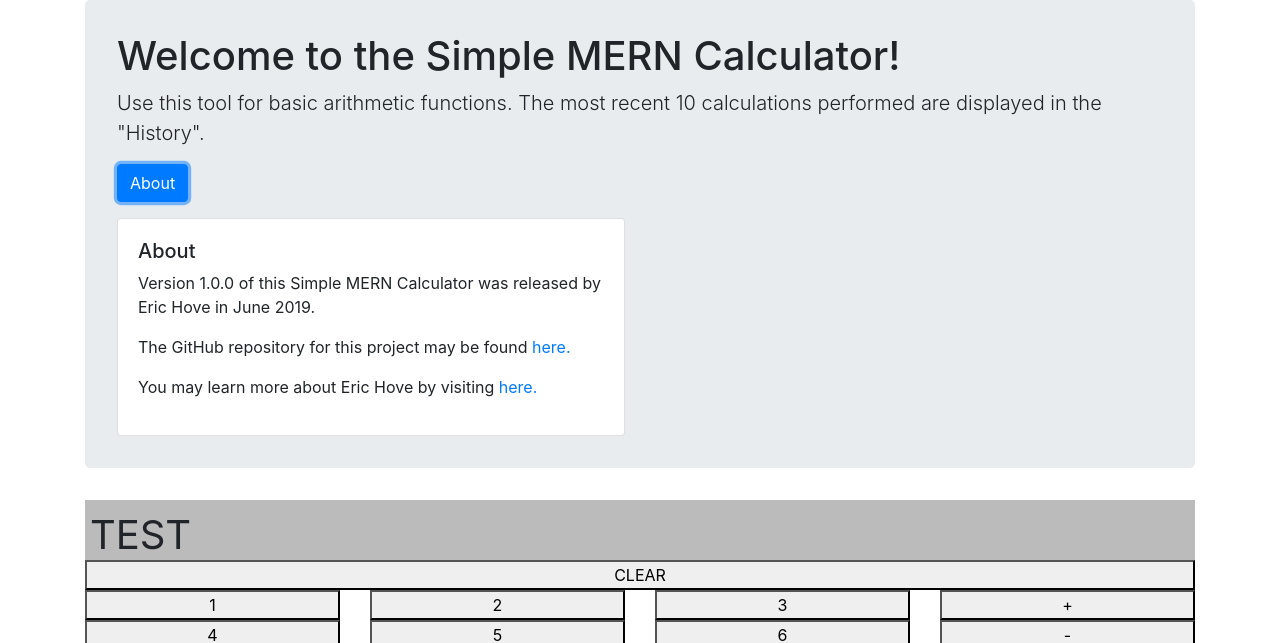
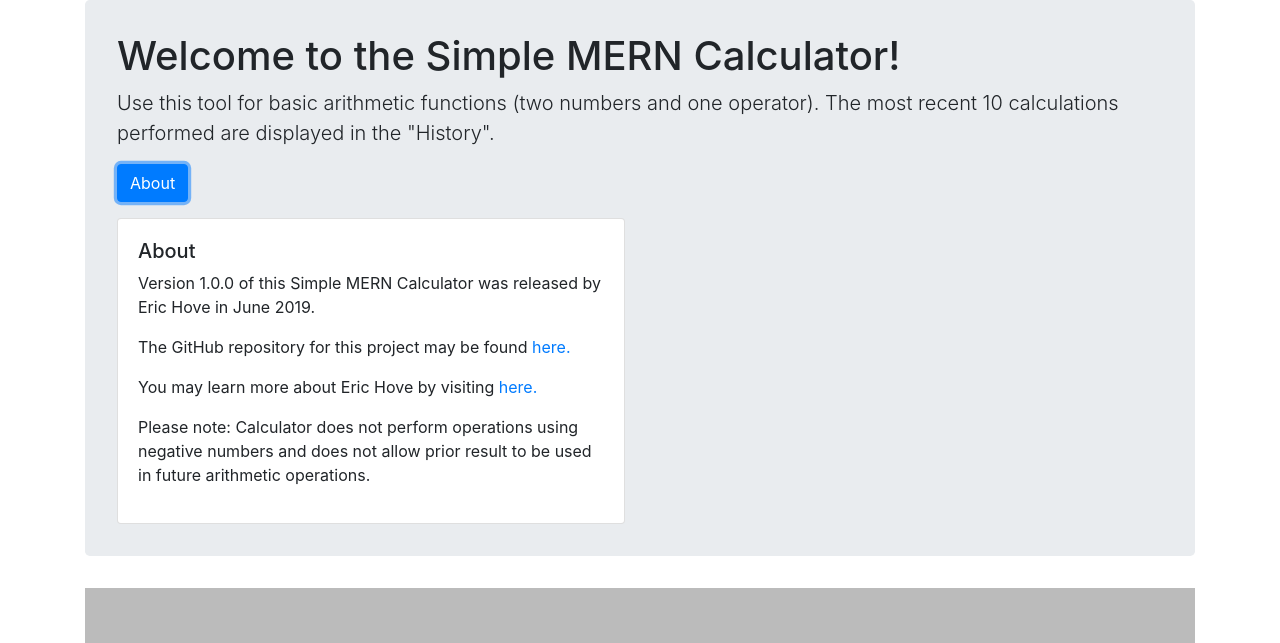
Before and after one commit to eghove/react-calc, a React (Create React App) app in the folder client/: page / in a window 1280 px wide. Both pictures are taken after a click on the button "About". Shown: the top 643 px of the page. Built offline with nearby package versions, Linux system fonts and the light colour scheme; no server answers.

Commit message:
got it working locally

```diff
--- a/client/src/App.js
+++ b/client/src/App.js
@@ -12,19 +12,22 @@
 
   state = {
     pastCalcs: [],
-    result: "TEST",
+    result: "",
     num1: null,
     num2: null,
     operator: null
   }
   // function that posts data
   postData = (num1, num2, op) => {
-
     API.postData({
       num1: num1,
       num2: num2,
       operator: op
     })
+      .then(() => {
+        this.getData();
+      }
+      )
   }
 
   // function that resets the calculator as a whole
@@ -176,7 +179,6 @@
         this.setState({
           pastCalcs: res.data
         });
-        console.log(this.state.pastCalcs);
       })
   }
 
@@ -193,6 +195,7 @@
     // triggers the calculator reset
     if (button === "Clear") {
       this.reset();
+      this.getData();
     }
 
     // if an operator button is pressed
@@ -225,6 +228,7 @@
         <Header />
         <Results result={this.state.result} />
         <Keypad onClick={this.onClick} />
+        <br />
         <History />
         <List>
           {this.state.pastCalcs.map(calcs => {
--- a/client/src/components/Header/index.js
+++ b/client/src/components/Header/index.js
@@ -9,7 +9,7 @@
         Welcome to the Simple MERN Calculator!
       </h1>
       <p className="lead">
-        Use this tool for basic arithmetic functions. The most recent 10 calculations performed are displayed in the "History".
+        Use this tool for basic arithmetic functions (two numbers and one operator). The most recent 10 calculations performed are displayed in the "History".
       </p>
       <button className="btn btn-primary" type="button" data-toggle="collapse" data-target="#multiCollapseExample3" aria-expanded="false" aria-controls="multiCollapseExample3">About</button>
 
@@ -21,6 +21,7 @@
               <p>Version 1.0.0 of this Simple MERN Calculator was released by Eric Hove in June 2019.</p>
               <p>The GitHub repository for this project may be found <a href="https://github.com/eghove/react-calc" target="_blank" rel="noopener noreferrer">here.</a></p>
               <p>You may learn more about Eric Hove by visiting <a href="https://eghove.github.io/" target="_blank" rel="noopener noreferrer">here.</a></p>
+              <p>Please note: Calculator does not perform operations using negative numbers and does not allow prior result to be used in future arithmetic operations.</p>
             </div>
           </div>
         </div>
```
